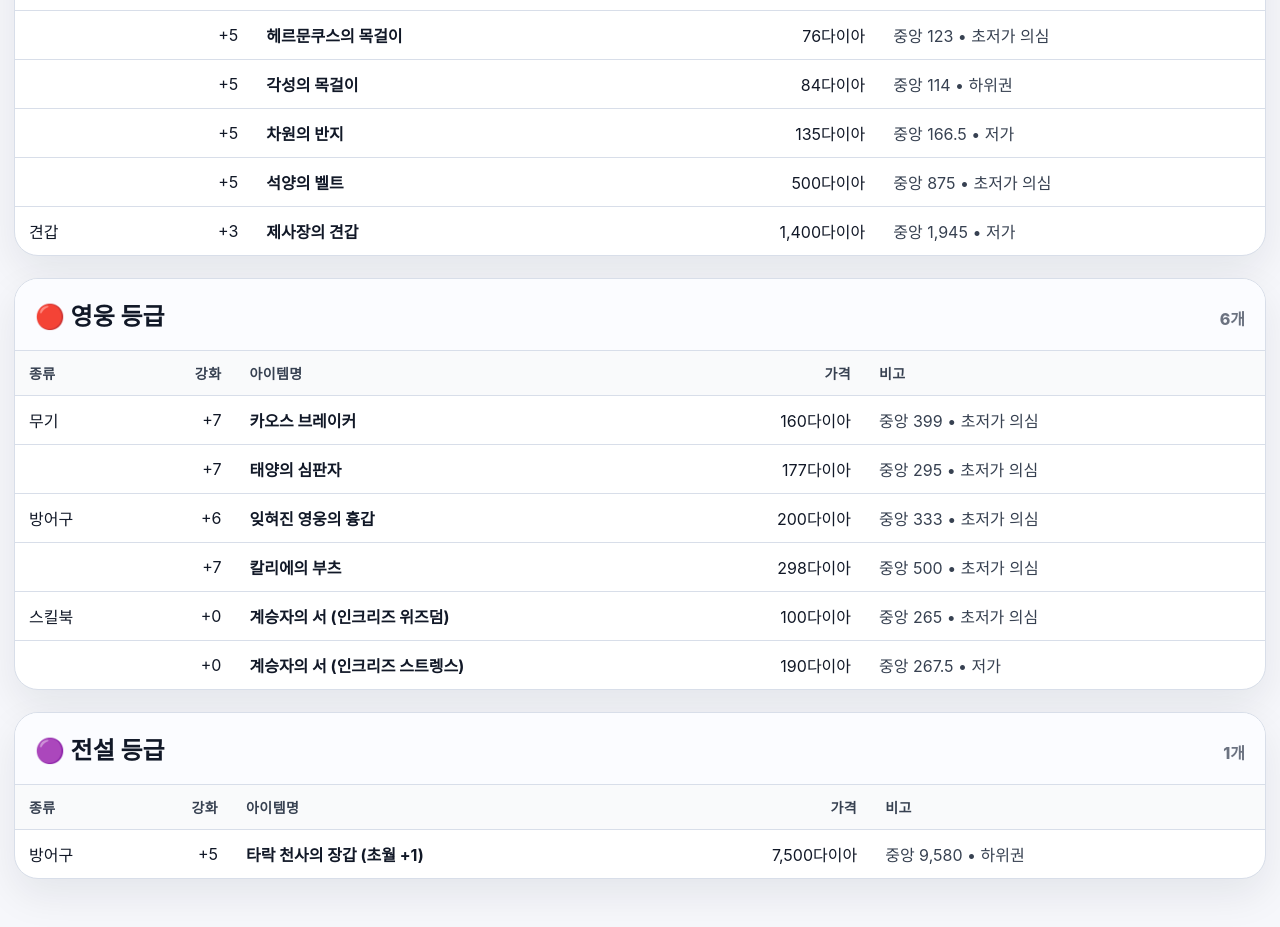
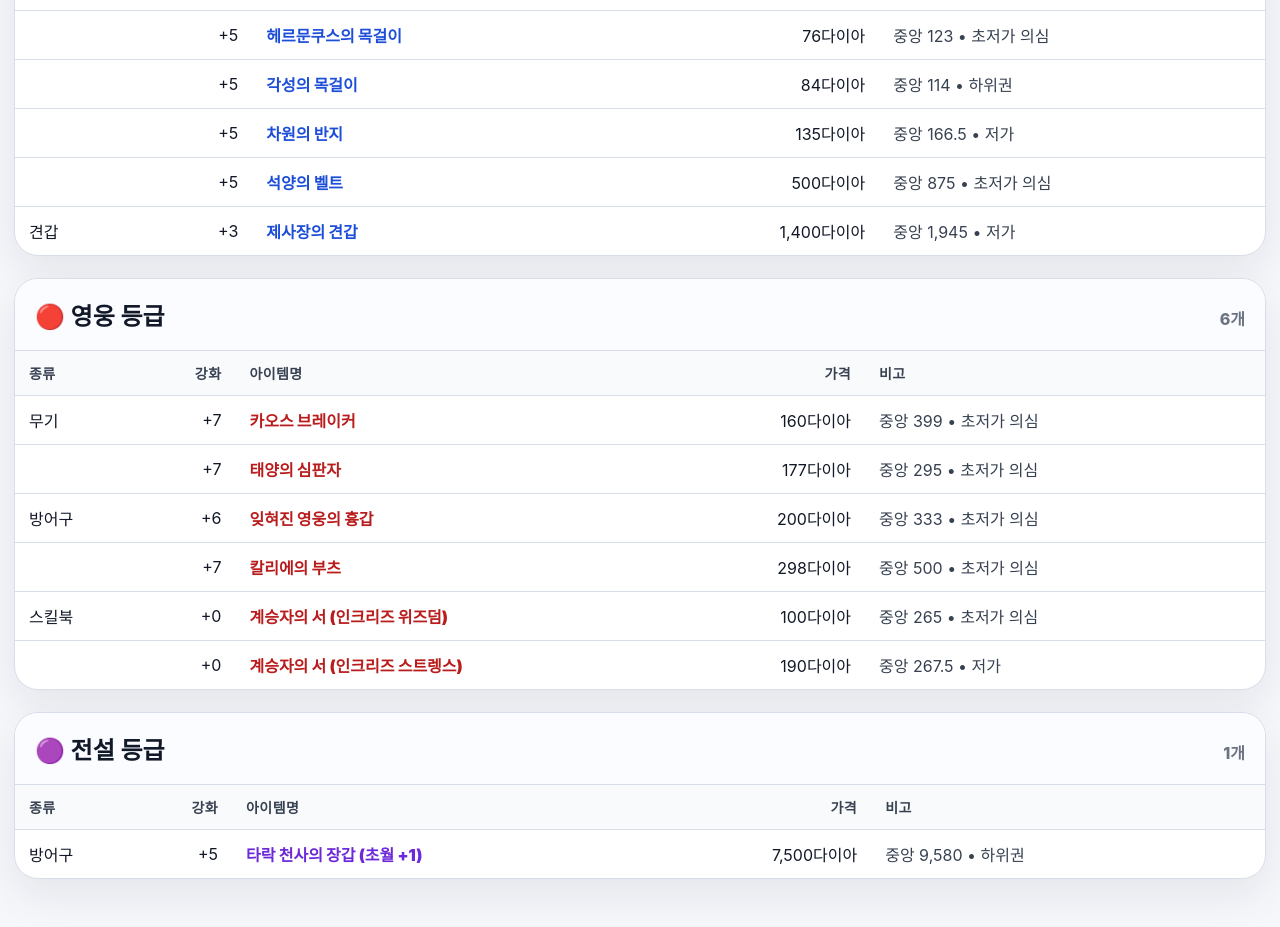
Before and after one commit to bmoh95/bmo_hermes_dashboard, a plain HTML site: page l2m-market.html in a window 1280 px wide. Shown: the part 1232-2159 px from the top of the page. Drawn offline with Linux system fonts and the light colour scheme.

Commit message:
Color L2M item names by grade

```diff
--- a/assets/l2m-market.js
+++ b/assets/l2m-market.js
@@ -20,7 +20,7 @@ function renderTable(items) {
     return `<tr>
       <td>${esc(kind)}</td>
       <td class="num">${esc(item.enchant)}</td>
-      <td class="name">${esc(item.name)}</td>
+      <td class="name"><span class="item-name grade-text-${esc(item.grade || 'unknown')}">${esc(item.name)}</span></td>
       <td class="num">${esc(item.price)}</td>
       <td class="note">${esc(item.note)}</td>
     </tr>`;
@@ -44,7 +44,7 @@ function render(data) {
     const items = data.groups?.[grade] || [];
     return `<article class="grade-card">
       <header class="grade-head"><h2><span class="${meta.className}">${meta.icon}</span> ${meta.label}</h2><span>${items.length}개</span></header>
-      ${renderTable(items)}
+      ${renderTable(items.map((item) => ({ ...item, grade })))}
     </article>`;
   }).join('');
 }
--- a/assets/styles.css
+++ b/assets/styles.css
@@ -47,6 +47,12 @@ th, td { padding: 12px 14px; border-bottom: 1px solid var(--line); vertical-alig
 th { text-align: left; color: #374151; background: #f9fafb; font-size: 14px; letter-spacing: .03em; }
 td.num, th.num { text-align: right; }
 td.name { white-space: normal; min-width: 260px; font-weight: 700; }
+.item-name { font-weight: 900; }
+.grade-text-common { color: #6b7280; }
+.grade-text-uncommon { color: #15803d; }
+.grade-text-rare { color: #1d4ed8; }
+.grade-text-heroic { color: #b91c1c; }
+.grade-text-legendary { color: #6d28d9; }
 td.note { white-space: normal; min-width: 230px; color: #374151; }
 tr:last-child td { border-bottom: 0; }
 .empty { padding: 20px; color: var(--muted); font-weight: 700; }
```
